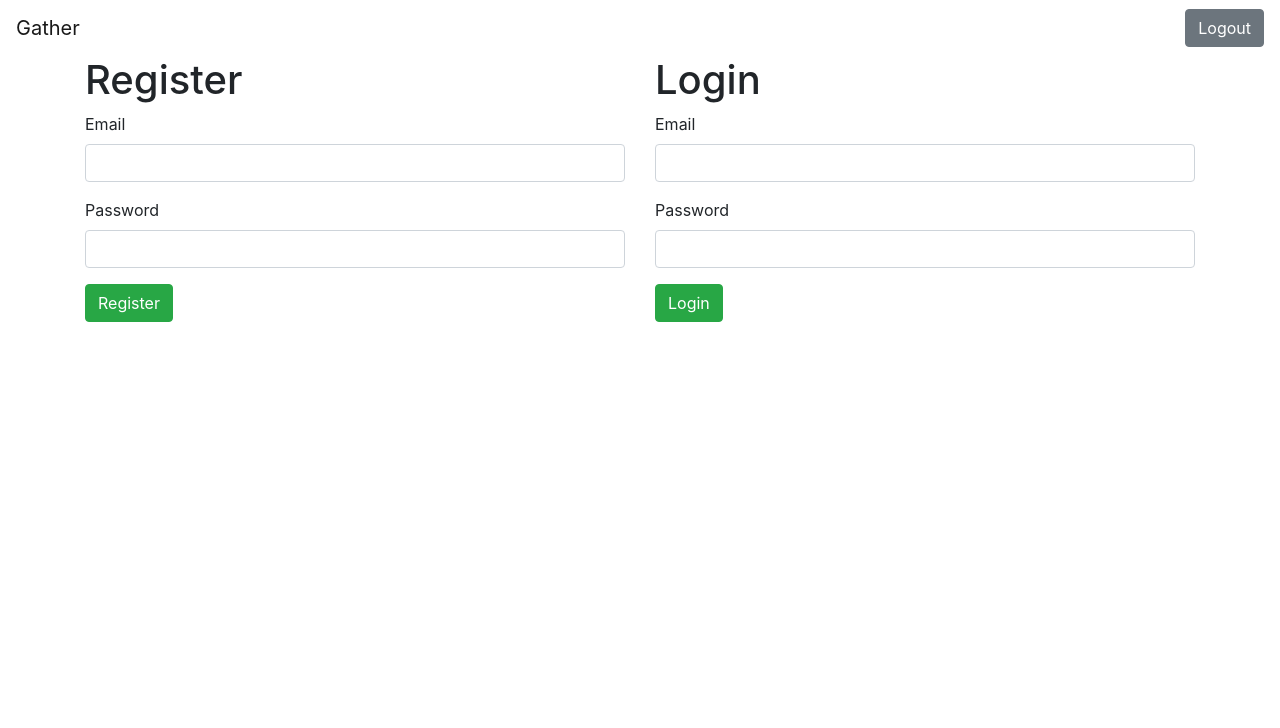
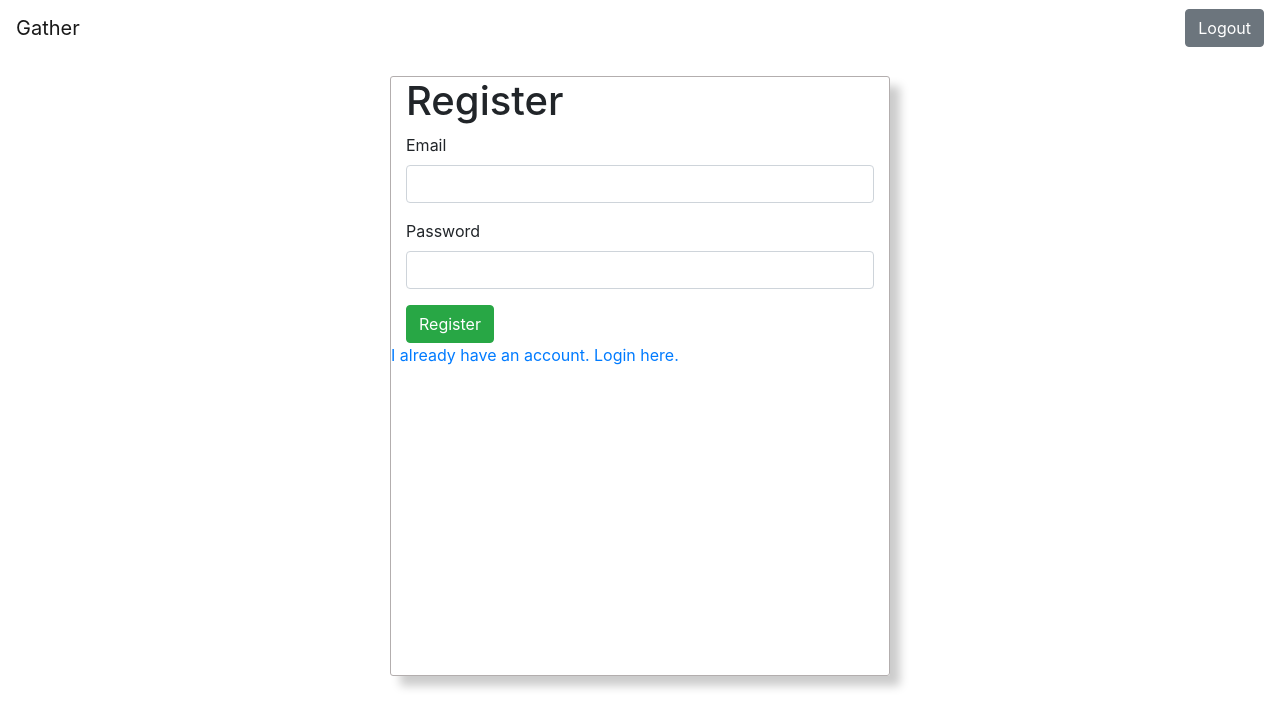
Before and after one commit to starrmiamks/gather_client, a React (Create React App) app: page / in a window 1280 px wide. Shown: the top 728 px of the page. Built offline with nearby package versions, Linux system fonts and the light colour scheme; the HTML template or start-up script is replaced by a standard one.

Commit message:
added protected view, added toggle between register/login, added favorites placeholder, changed styling on register login-needs work

```diff
--- a/package.json
+++ b/package.json
@@ -9,6 +9,7 @@
     "bootstrap": "^4.6.0",
     "react": "^17.0.1",
     "react-dom": "^17.0.1",
+    "react-router-dom": "^5.2.0",
     "react-scripts": "4.0.3",
     "reactstrap": "^8.9.0",
     "web-vitals": "^1.1.0"
--- a/src/App.css
+++ b/src/App.css
@@ -36,3 +36,19 @@
     transform: rotate(360deg);
   }
 }
+
+#auth {
+  /* position:; */
+  /* display: flex;
+  justify-content: center; */
+  width: 500px;
+  height: 600px;
+  border: 1px solid rgb(179, 174, 174);
+  border-radius: 3px;
+  margin: 20px auto;
+  box-shadow: 10px 10px 10px #ccc;
+}
+
+.btn {
+  width: 100 px;
+}
--- a/src/App.js
+++ b/src/App.js
@@ -1,7 +1,8 @@
 import React, { useState, useEffect } from 'react';
 import Sitebar from './home/Navbar';
 import Auth from './auth/Auth'
-
+import Favorites from './components/Favorites'
+import "./App.css"
 
 function App() {
   const [sessionToken, setSessionToken] = useState('');
@@ -22,10 +23,19 @@ function App() {
     localStorage.clear();
     setSessionToken('')
   }
+
+  const protectedViews = () => {
+    return sessionToken === localStorage.getItem("token") ?
+      <Favorites token={sessionToken} />
+    :
+      <Auth updateToken={updateToken} />
+  }
+
   return (
     <div>
       <Sitebar clickLogout={clearToken}/>
-      <Auth updateToken={updateToken}/>
+      {protectedViews ()}
+
     </div>
   );
 }
--- a/src/auth/Auth.js
+++ b/src/auth/Auth.js
@@ -1,21 +1,56 @@
 import React from 'react'
-import {Container, Row, Col} from 'reactstrap';
+// import { Col, Button, Card} from 'reactstrap';
 import Login from "./Login";
 import Register from "./Register";
+import { useState, useEffect } from "react";
+
+
 
 const Auth = (props) => {
+  const [toggle, setToggle] = useState(false);
+  const [email, setEmail] = useState("email");
+  const [password, setPassword] = useState
+  ("password");
+
+  // const handleSubmit = () => {
+  // console.log(email, password);
+  // };
+
+
     return(
-        <Container className="auth-container">
-            <Row>
-                <Col md="6">
-                    <Register updateToken={props.updateToken}/>
-                </Col>
-                <Col md="6" className="login-col">
-                    <Login updateToken={props.updateToken}/>
-                </Col>
-            </Row>
-        </Container>
-    )
+      <div id='auth'>
+
+            {toggle ? (
+
+                // <Col md="6" className="login-col">
+                    <Login updateToken={props.updateToken}
+                    setPassword={setPassword}
+                    setUsername={setEmail}
+                    username={email}
+                    password={password}/>
+                // </Col>
+                ):
+                (
+                // <Col md="6">
+                    <Register updateToken={props.updateToken}
+                    setPassword={setPassword}
+                    setUsername={setEmail}
+                    username={email}
+                    password={password}
+                    />
+                // </Col>
+                ) }
+                {/* <Button className="btn" color="success" size="small" onClick={toggle ? handleSubmit: handleHotdog}>Submit</Button> */}
+
+                <a href className={toggle ? "link" : ""} onClick={() => setToggle(!toggle)}>
+                  {toggle
+                    ? "I do not have an account. Register here."
+                    : "I already have an account. Login here."}
+                </a>
+
+              </div>
+
+    );
 }
 
 export default Auth;
--- a/src/auth/Login.js
+++ b/src/auth/Login.js
@@ -1,5 +1,6 @@
 import React, {useState} from 'react';
-import {Form, FormGroup, Label, Input, Button} from 'reactstrap';
+import {Form, FormGroup, Label, Input, Button, Container} from 'reactstrap';
+
 
 const Login = (props) => {
     const [email, setEmail] = useState('');
@@ -21,6 +22,7 @@ const Login = (props) => {
 
     return(
         <div>
+            <Container>
             <h1>Login</h1>
             <Form onSubmit={handleSubmit}>
                 <FormGroup>
@@ -33,8 +35,11 @@ const Login = (props) => {
                 </FormGroup>
                 <Button type="submit" color='success'>Login</Button>
             </Form>
+            </Container>
         </div>
     )
 }
 
+
+
 export default Login;
--- a/src/auth/Register.js
+++ b/src/auth/Register.js
@@ -1,5 +1,6 @@
 import React, { useState } from 'react'
-import {Form, FormGroup, Label, Input, Button} from 'reactstrap'
+import {Form, FormGroup, Label, Input, Button, Container} from 'reactstrap'
+
 
 const Register = (props) => {
     const [email, setEmail] = useState('');
@@ -21,6 +22,7 @@ const Register = (props) => {
 
     return(
         <div>
+            <Container>
             <h1>Register</h1>
             <Form onSubmit={handleSubmit}>
                 <FormGroup>
@@ -33,9 +35,12 @@ const Register = (props) => {
                 title='Password must contain one number, one capital letter, and be 5-15 characters in length.'/>
                 </FormGroup>
                 <Button type="submit" color='success' >Register</Button>
-            </Form>
+                </Form>
+                </Container>
         </div>
     )
 }
 
+
+
 export default Register
--- /dev/null
+++ b/src/components/Favorites.js
@@ -0,0 +1,6 @@
+const Favorites = (params) => {
+    return(<div>
+        <h1>Favorites</h1>
+    </div>)
+}
+ export default Favorites;
```
Also changed, not shown: 1 other file (tests, documents, lock files or other folders).
